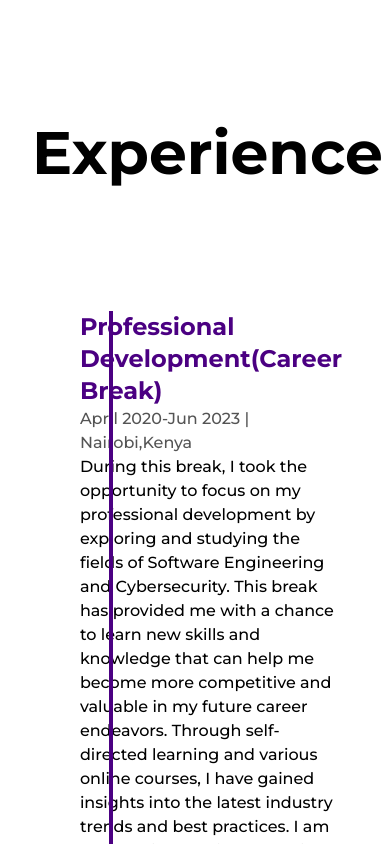
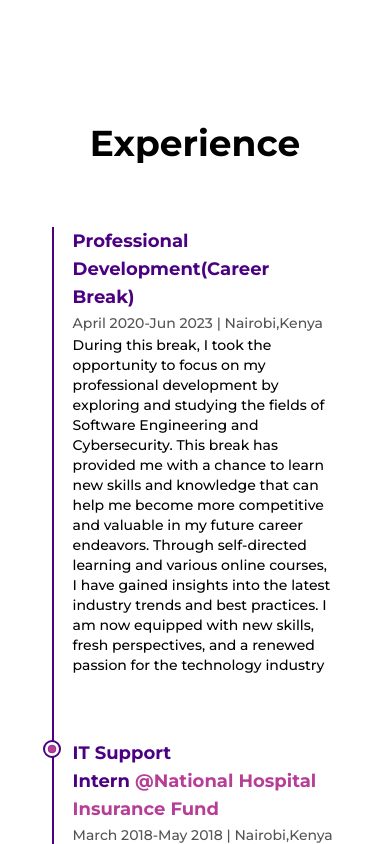
Before and after one commit to NEKiarie/MyPortfolio, a Next.js app: page /about in a window 390 px wide. Shown: the part 1900-2744 px from the top of the page. Built offline with nearby package versions, Linux system fonts and the light colour scheme.

Commit message:
:sparkles:Experience section responsiveness complete

```diff
--- a/app/components/Experience.js
+++ b/app/components/Experience.js
@@ -9,7 +9,7 @@
     <li
       ref={ref}
       className="my-8 first:mt-0 last:mb-0 w-[60%] mx-auto flex flex-col
-    items-center justify-between"
+    items-center justify-between md:w-[80%]"
     >
       <LiIcon reference={ref} />
       <motion.div
@@ -17,16 +17,16 @@
         whileInView={{ y: 0 }}
         transition={{ duration: 0.5, type: "spring" }}
       >
-        <h3 className="capitalize font-bold text-2xl text-dark2 dark:text-light/75">
+        <h3 className="capitalize font-bold text-2xl text-dark2 dark:text-light/75 sm:text-xl xs:text-lg">
           {position}&nbsp;
           <a href={companyLink} target="_blank" className="text-primary dark:text-primaryDark">
             @{company}
           </a>
         </h3>
-        <span className="capitalize font-medium text-dark/75 dark:text-light/75">
+        <span className="capitalize font-medium text-dark/75 dark:text-light/75 xs:text-sm">
           {time} | {address}
         </span>
-        <p className="font-medium w-full">{work}</p>
+        <p className="font-medium w-full md:text-sm">{work}</p>
       </motion.div>
     </li>
   );
@@ -36,18 +36,18 @@
   return (
     <li
       className="my-8 first:mt-0 last:mb-0 w-[60%] mx-auto flex flex-col
-      items-center justify-between"
+      items-center justify-between md:w-[80%]"
     >
       <motion.div
         initial={{ y: 50 }}
         whileInView={{ y: 0 }}
         transition={{ duration: 0.5, type: "spring" }}
       >
-        <h3 className="capitalize font-bold text-2xl text-dark2 dark:text-light/75">{position}</h3>
-        <span className="capitalize font-medium text-dark/75 dark:text-light/75">
+        <h3 className="capitalize font-bold text-2xl sm:text-xl xs:text-lg text-dark2 dark:text-light/75">{position}</h3>
+        <span className="capitalize font-medium text-dark/75 dark:text-light/75 xs:text-sm">
           {time} | {address}
         </span>
-        <p className="font-medium w-full">{work}</p>
+        <p className="font-medium w-full md:text-sm">{work}</p>
       </motion.div>
     </li>
   );
@@ -62,17 +62,18 @@
 
   return (
     <div className="my-64 ">
-      <h2 className="font-bold text-6xl mb-32 w-full text-center">
+      <h2 className="font-bold text-6xl mb-32 w-full text-center md:text-6xl xs:text-4xl md:mb-16">
         Experience
       </h2>
-      <div className="w-[75%] mx-auto relative ">
+      <div className="w-[75%] mx-auto relative lg:w-[90%] md:w-full">
         <motion.div
           style={{ scaleY: scrollYProgress }}
           ref={ref}
-          className="absolute left-9 top-0 w-[4px] h-full bg-dark2 origin-top dark:bg-light"
+          className="absolute left-9 top-0 w-[4px] h-full bg-dark2 origin-top
+           dark:bg-light md:w-[2px] md:left-[30px] xs:left-[20px]"
         />
 
-        <ul className="w-full flex flex-col items-start justify-between ml-4">
+        <ul className="w-full flex flex-col items-start justify-between ml-4 xs:ml-2">
           <Details2
             position={"Professional Development(Career Break)"}
             time={"April 2020-Jun 2023"}
--- a/app/components/LiIcon.js
+++ b/app/components/LiIcon.js
@@ -11,7 +11,7 @@
 
   return (
     <figure className="absolute left-0 stroke-dark2 dark:stroke-light ">
-      <svg className="-rotate-90" width="75" height="75" viewBox="0 0 100 100 ">
+      <svg className="-rotate-90 md:w-[60px] md:h-[60px] xs:w-[40px] xs:h-[40px]" width="75" height="75" viewBox="0 0 100 100 ">
         <circle
           cx="75"
           cy="50"
```
